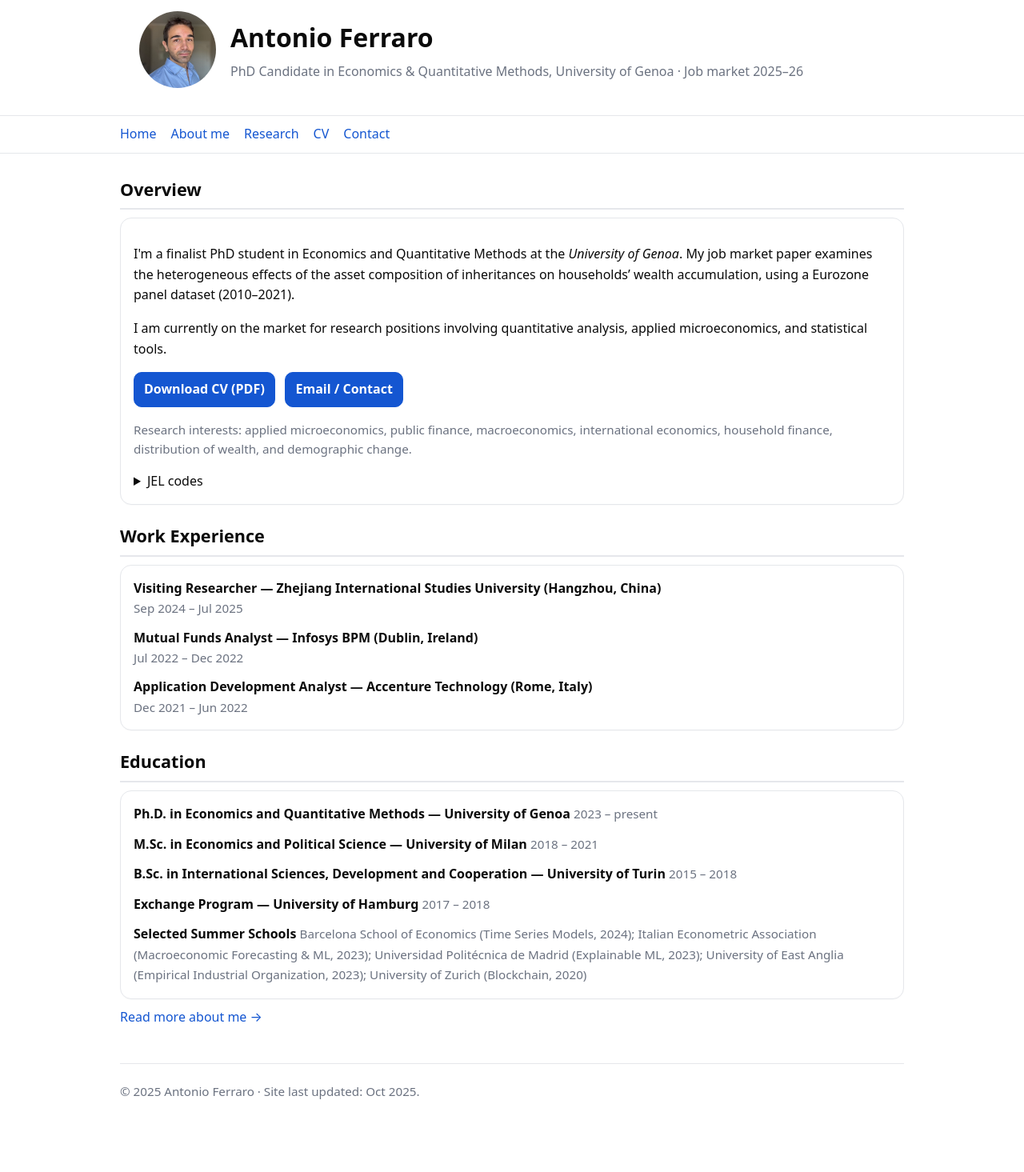
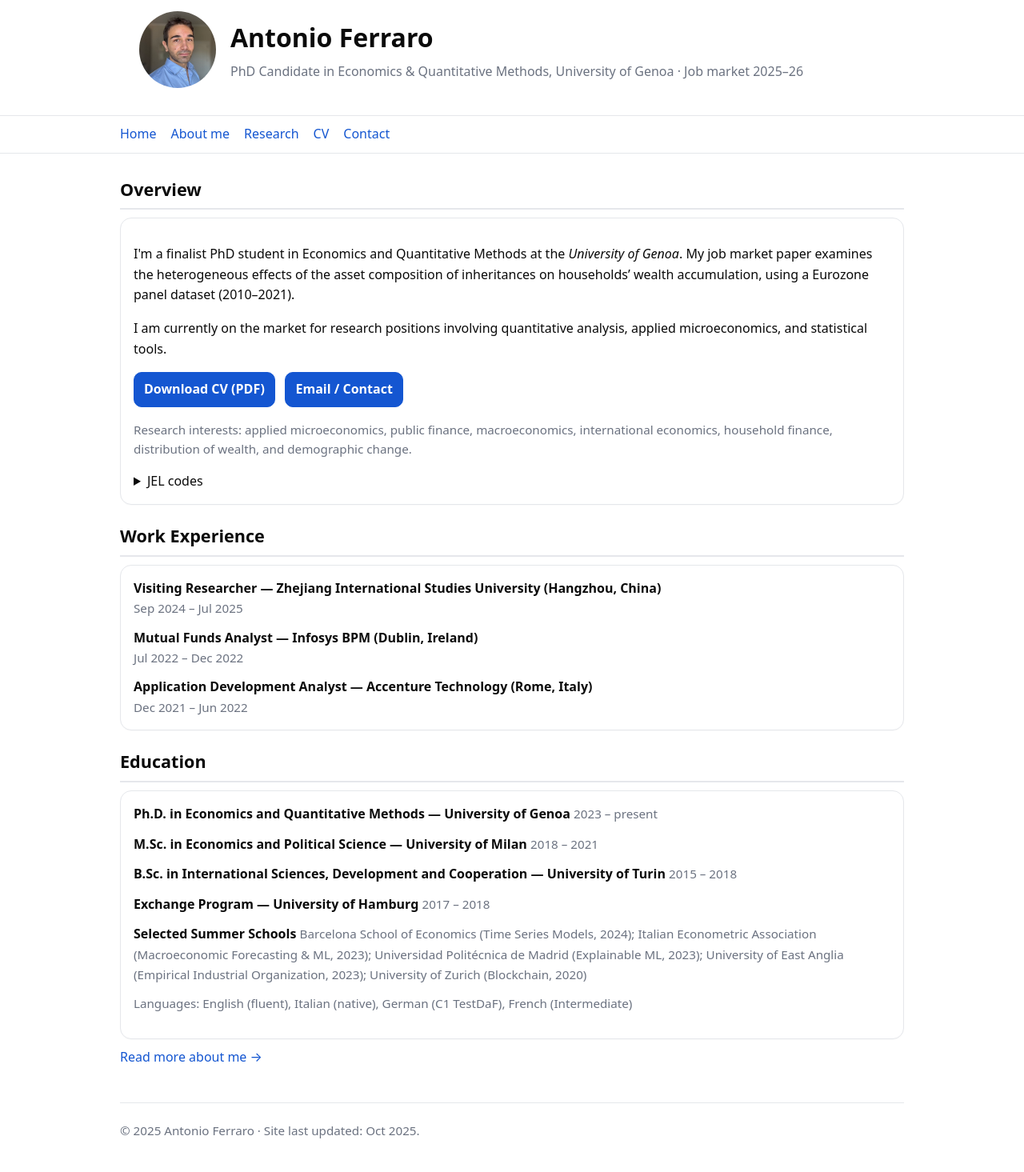
Before and after one commit to ferraroantonio/ferraroantonio.github.io, a Jekyll site: the page built from index.md, in a window 1280 px wide. Shown: the whole page at 80% size. Built offline with Jekyll 4.4.1, drawn with Linux system fonts in a browser that asks for light colours; before the commit the page ends 1416 px from its top, so only the background shows below that.

Commit message:
Update index.md

```diff
--- a/index.md
+++ b/index.md
@@ -51,7 +51,8 @@ description: "Antonio Ferraro — PhD Candidate in Economics & Quantitative Meth
   <li class="item"><strong>Exchange Program — University of Hamburg</strong> <span class="meta">2017 – 2018</span></li>
   <li class="item"><strong>Selected Summer Schools</strong> <span class="meta">Barcelona School of Economics (Time Series Models, 2024); Italian Econometric Association (Macroeconomic Forecasting & ML, 2023); Universidad Politécnica de Madrid (Explainable ML, 2023); University of East Anglia (Empirical Industrial Organization, 2023); University of Zurich (Blockchain, 2020)</span></li>
 </ul>
-</div>
+ <p class="meta" style="margin-top:10px;">Languages: English (fluent), Italian (native), German (C1 TestDaF), French (Intermediate)</p>
+  </div>
 </section>
 
 <p style="margin-top:10px;">
```
